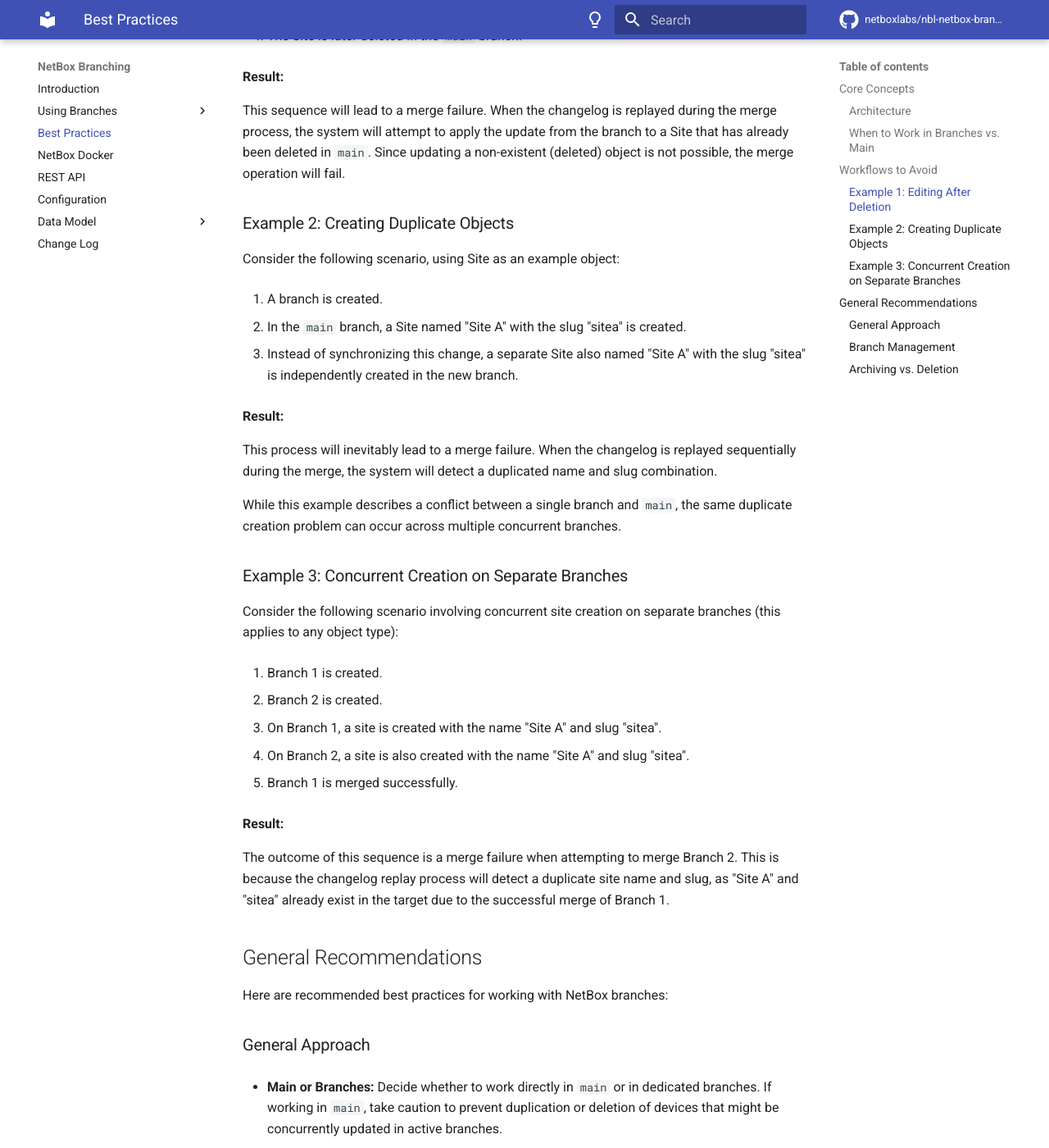
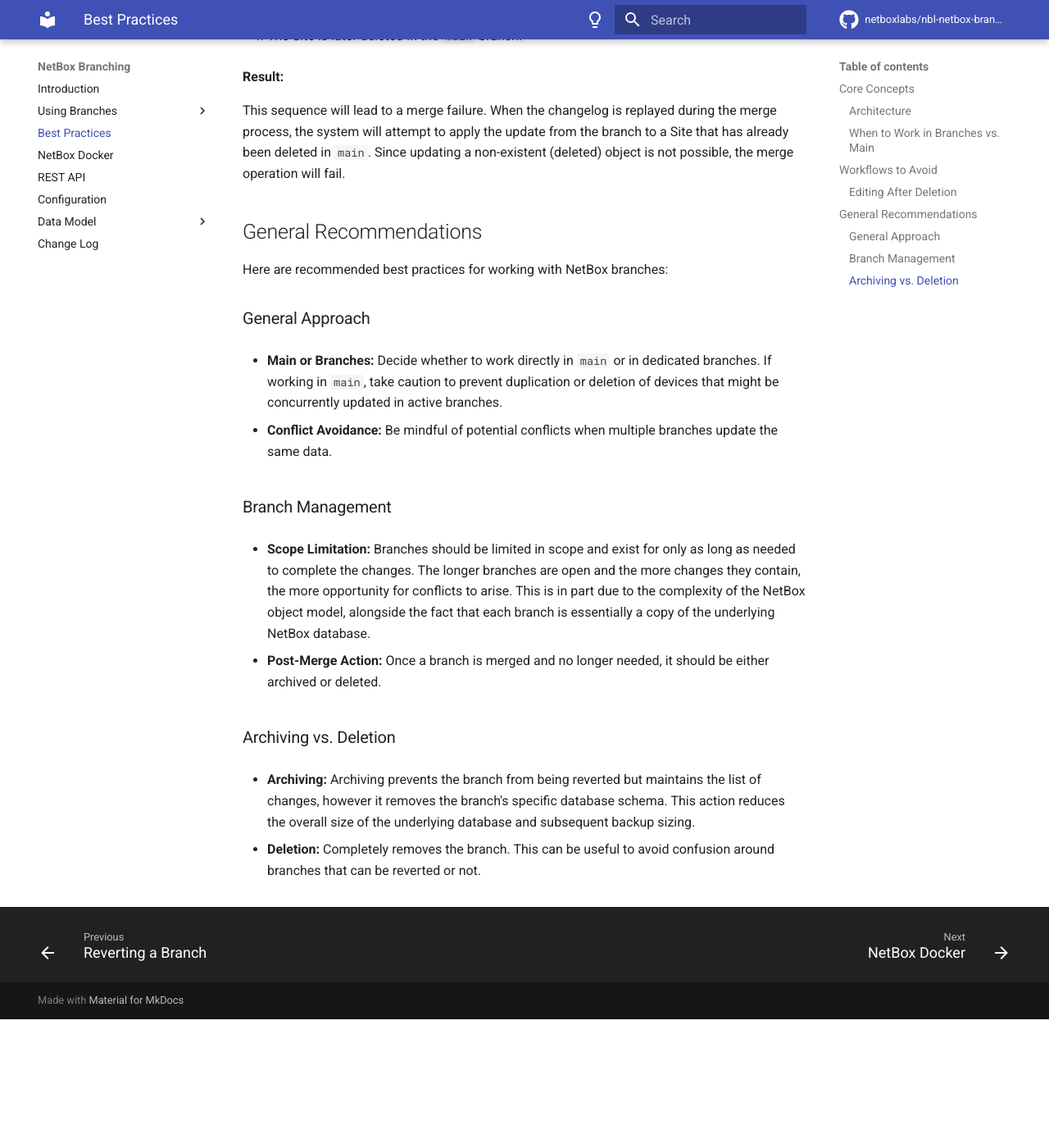
Before and after one commit to netboxlabs/netbox-branching, an MkDocs documentation site: the page built from docs/best-practices.md, in a window 1280 px wide and 1400 px high, scrolled down 1606 px. Shown: the whole window at 82% size. Built offline with MkDocs 1.6.1 and Material for MkDocs 9.7.7, drawn with Linux system fonts in a browser that asks for light colours; comment, search, counter and statistics services are not loaded; after the commit the page ends 2849 px from its top, so only the background shows below that; some of the changed text lies outside the part shown.

```diff
--- a/docs/best-practices.md
+++ b/docs/best-practices.md
@@ -35,7 +35,7 @@
 
 ## Workflows to Avoid
 
-### Example 1: Editing After Deletion
+### Editing After Deletion
 
 Consider the following scenario (using Site as an example object, though it applies to any object):
 
@@ -50,40 +50,6 @@
 **Result:**
 
 This sequence will lead to a merge failure. When the changelog is replayed during the merge process, the system will attempt to apply the update from the branch to a Site that has already been deleted in `main`. Since updating a non-existent (deleted) object is not possible, the merge operation will fail.
-
-### Example 2: Creating Duplicate Objects
-
-Consider the following scenario, using Site as an example object:
-
-1. A branch is created.
-
-2. In the `main` branch, a Site named "Site A" with the slug "sitea" is created.
-
-3. Instead of synchronizing this change, a separate Site also named "Site A" with the slug "sitea" is independently created in the new branch.
-
-**Result:**
-
-This process will inevitably lead to a merge failure. When the changelog is replayed sequentially during the merge, the system will detect a duplicated name and slug combination.
-
-While this example describes a conflict between a single branch and `main`, the same duplicate creation problem can occur across multiple concurrent branches.
-
-### Example 3: Concurrent Creation on Separate Branches
-
-Consider the following scenario involving concurrent site creation on separate branches (this applies to any object type):
-
-1. Branch 1 is created.
-
-2. Branch 2 is created.
-
-3. On Branch 1, a site is created with the name "Site A" and slug "sitea".
-
-4. On Branch 2, a site is also created with the name "Site A" and slug "sitea".
-
-5. Branch 1 is merged successfully.
-
-**Result:**
-
-The outcome of this sequence is a merge failure when attempting to merge Branch 2. This is because the changelog replay process will detect a duplicate site name and slug, as "Site A" and "sitea" already exist in the target due to the successful merge of Branch 1.
 
 ## General Recommendations
 
```
Also changed, not shown: docs/using-branches/syncing-merging.md (+11 -1 lines).
